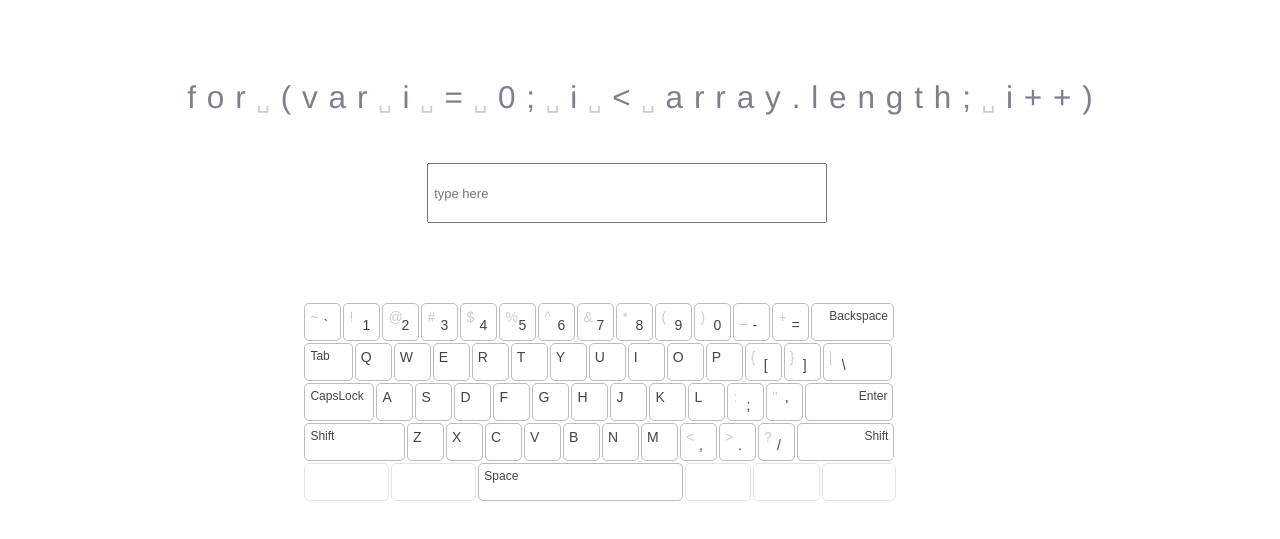
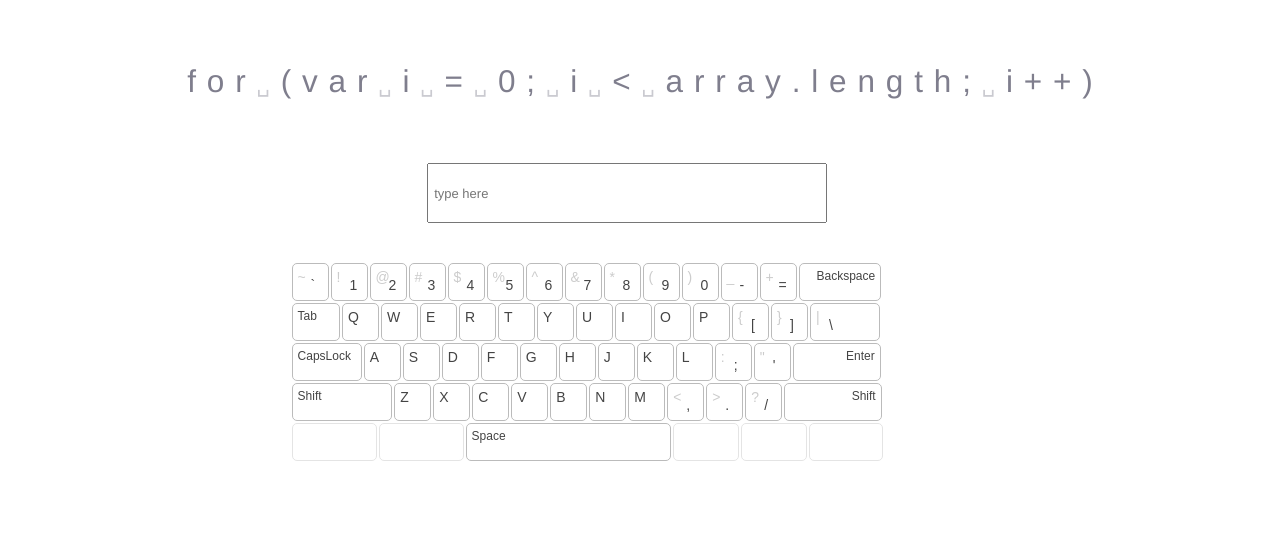
Before and after one commit to rackstar/P10X, a website: page public/index.html in a window 1280 px wide. Shown: the part 143-682 px from the top of the page. Drawn offline with nearby package versions, Linux system fonts and the light colour scheme; some packages are replaced by stand-ins of ours.

Commit message:
minor styling

```diff
--- a/public/styles/styles.css
+++ b/public/styles/styles.css
@@ -67,7 +67,7 @@
   position: relative;
   margin: 0;
   position: absolute;
-  top: 30%;
+  top: 28%;
   left: 50%;
   margin-right: -50%;
   transform: translate(-50%, -50%);
@@ -134,8 +134,8 @@
 #keyboard {
   border: 0px solid #e7e7e7;
   position: absolute;
-  top: 55%;
-  left: 53%;
+  top: 50%;
+  left: 52%;
   margin-left: -380px;
 }
 
```
